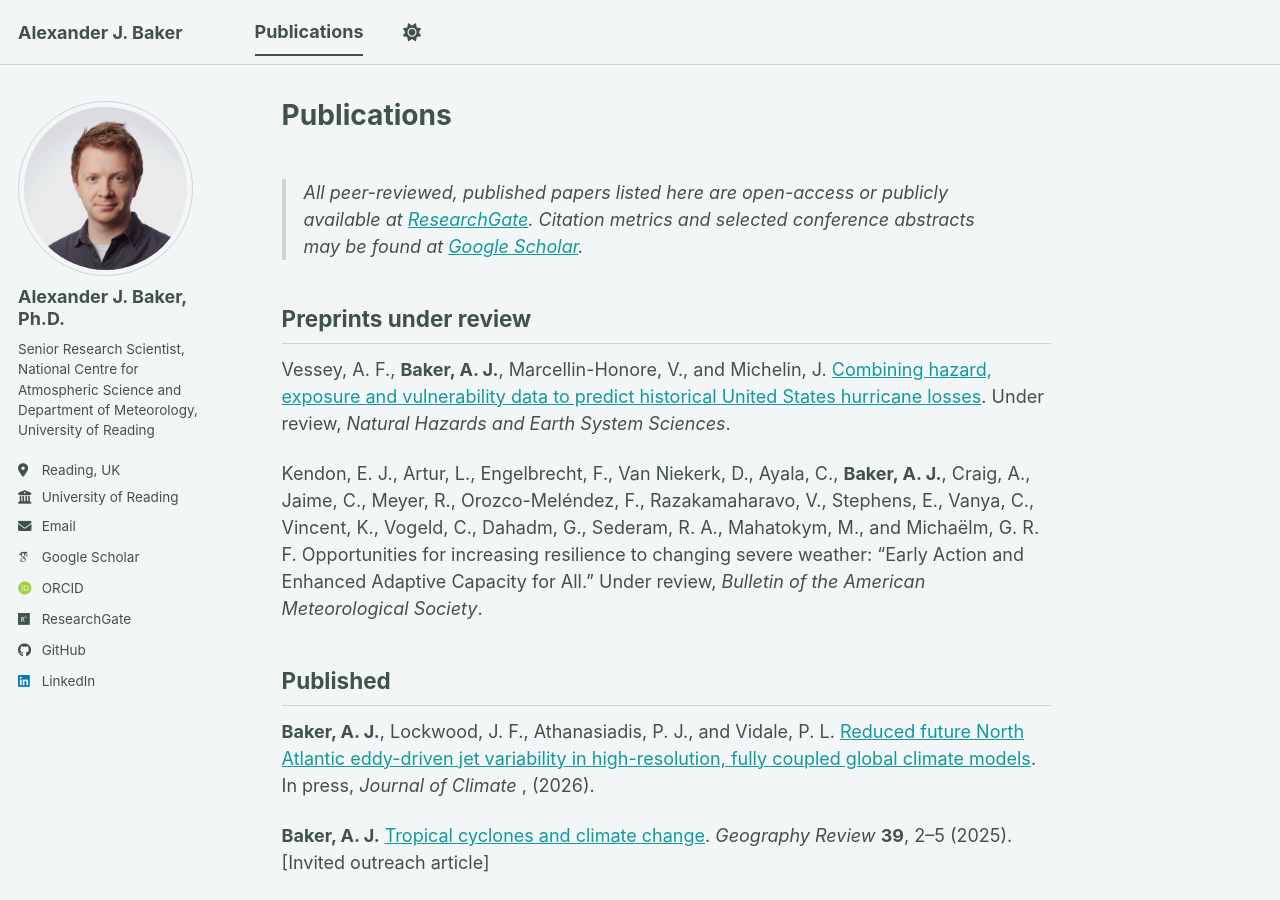
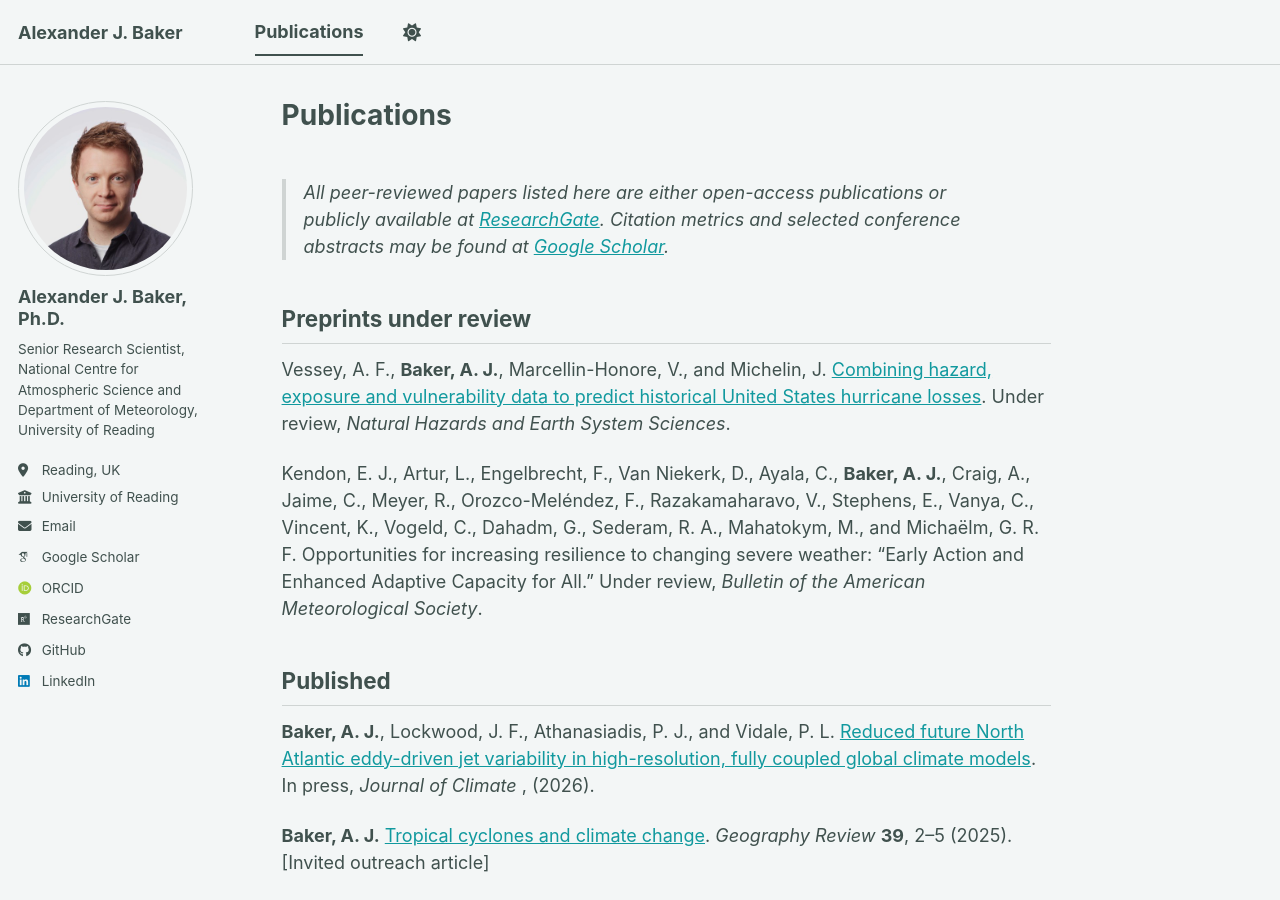
Before and after one commit to alexanderjbaker/alexanderjbaker.github.io, a Jekyll site: the page built from _pages/publications.md, in a window 1280 px wide and 900 px high. Built offline with Jekyll 4.4.1, drawn with Linux system fonts in a browser that asks for light colours; some web fonts are replaced; a script bundle is joined from its source files by our own code; library files that are not in the unit come from our copies.

Commit message:
Update publications.md

```diff
--- a/_pages/publications.md
+++ b/_pages/publications.md
@@ -7,7 +7,7 @@ redirect_from:
   - /publications.html
 ---
 
-> All peer-reviewed, published papers listed here are open-access or publicly available at [ResearchGate](https://www.researchgate.net/profile/Alexander-Baker-4). Citation metrics and selected conference abstracts may be found at [Google Scholar](https://scholar.google.co.uk/citations?user=xohcmYcAAAAJ&hl=en).
+> All peer-reviewed papers listed here are either open-access publications or publicly available at [ResearchGate](https://www.researchgate.net/profile/Alexander-Baker-4). Citation metrics and selected conference abstracts may be found at [Google Scholar](https://scholar.google.co.uk/citations?user=xohcmYcAAAAJ&hl=en).
 
 
 Preprints under review
```
